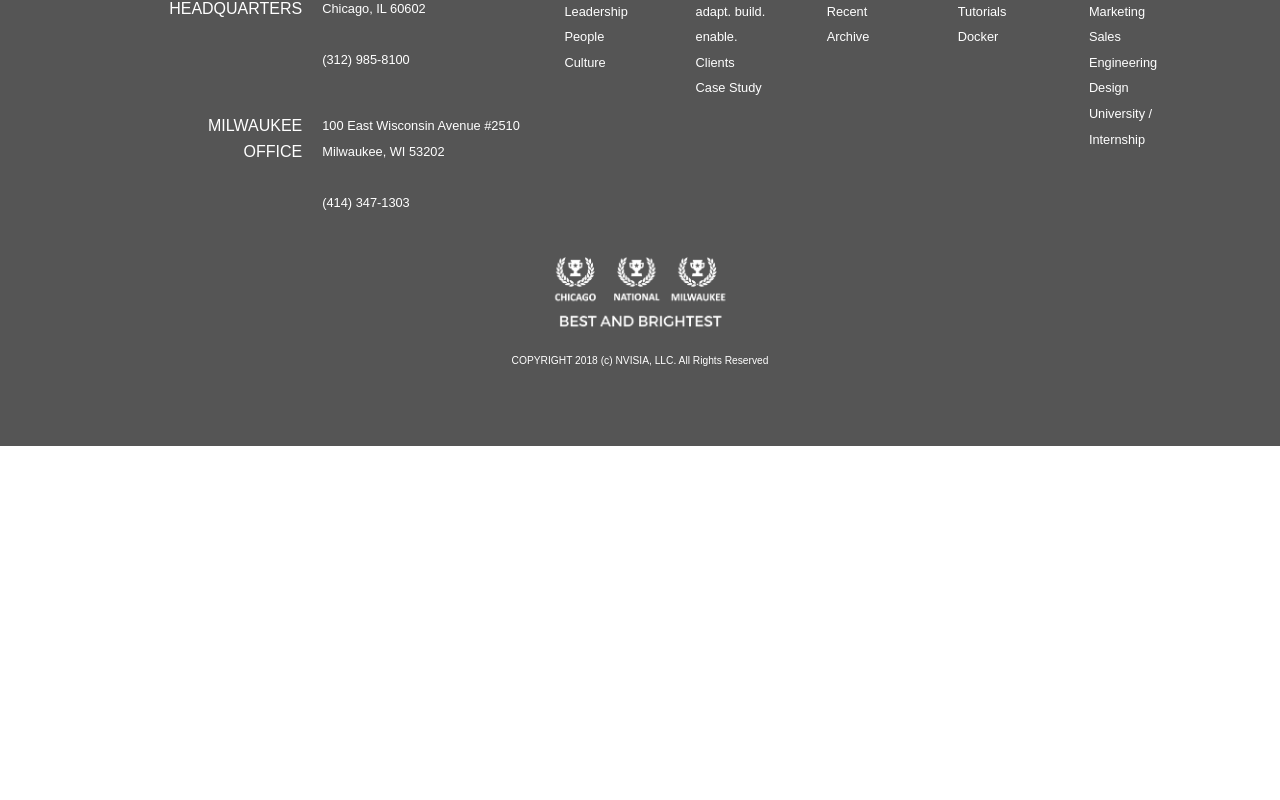
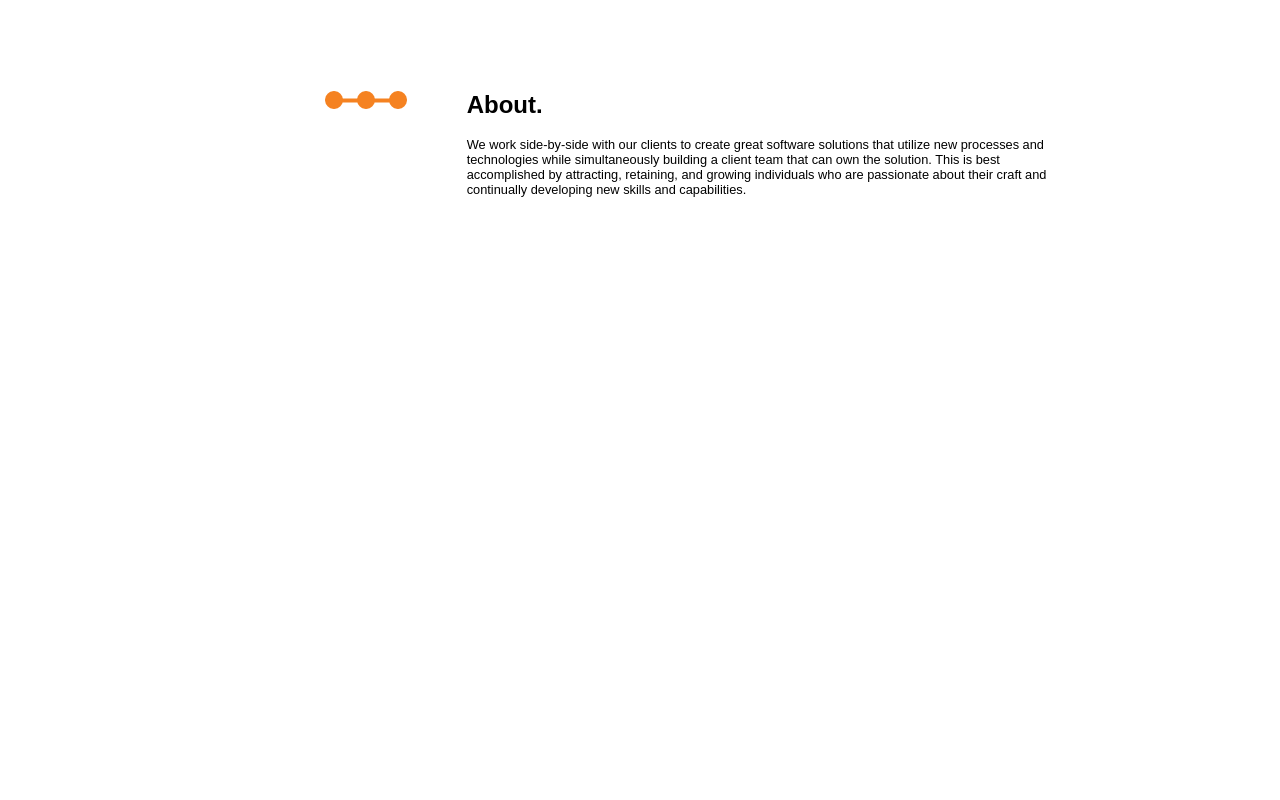
Before and after one commit to withoutwax/NVISIA, a React (Create React App) app in the folder nvisia/nvisia-react/: page /about in a window 1280 px wide. Shown: the part 1500-2300 px from the top of the page. Before the commit the page ends 1946 px from the top, so only its background shows below. Built offline with nearby package versions, Linux system fonts and the light colour scheme.

Commit message:
Implemented React-Player for external video link

```diff
--- a/nvisia/nvisia-react/package.json
+++ b/nvisia/nvisia-react/package.json
@@ -5,6 +5,7 @@
   "dependencies": {
     "react": "^16.3.2",
     "react-dom": "^16.3.2",
+    "react-player": "^1.5.0",
     "react-router": "^4.2.0",
     "react-router-dom": "^4.2.2",
     "react-scripts": "1.1.4"
--- a/nvisia/nvisia-react/src/content/About.css
+++ b/nvisia/nvisia-react/src/content/About.css
@@ -21,3 +21,20 @@
 
   /* background-color: red; */
 }
+
+.about-section-02-container {
+  display: grid;
+  grid-template-columns: 1fr 2fr;
+  grid-column-gap: 60px;
+}
+.about-section-02-container > img {
+  justify-self: flex-end;
+}
+.about-section-02-banner-text {
+
+}
+
+.about-vimeo-01-container {
+  display: flex;
+  justify-content: center;
+}
--- a/nvisia/nvisia-react/src/content/About.js
+++ b/nvisia/nvisia-react/src/content/About.js
@@ -1,5 +1,10 @@
 import React, { Component } from 'react';
+import ReactPlayer from 'react-player';
 import './About.css';
+
+import connectOrange from '../assets/connect-orange.png';
+import connectWhite from '../assets/connect-white.png';
+import connectBlack from '../assets/connect-black.png';
 
 import headerBanner02 from '../assets/header-banner/Header-Banner-02.jpg';
 import aboutBanner01 from '../assets/about/about-banner-01.png';
@@ -29,6 +34,24 @@ class About extends Component {
             </h3>
           </article>
         </section>
+
+        <section className="about-section-02-container padding-top-200 padding-bottom-200">
+          <img src={connectOrange} />
+          <article className="about-section-02-banner-text padding-right-200">
+            <h2>
+              About.
+            </h2>
+            <br/>
+            <p>
+              We work side-by-side with our clients to create great software solutions that utilize new processes and technologies while simultaneously building a client team that can own the solution. This is best accomplished by attracting, retaining, and growing individuals who are passionate about their craft and continually developing new skills and capabilities.
+            </p>
+          </article>
+        </section>
+
+        {/* Video */}
+        <section className="about-vimeo-01-container margin-bottom-100">
+          <ReactPlayer className="about-vimeo-01" url="https://vimeo.com/erichinesphotography/cityscapechicago" width="90%" height="700px" playing loop />
+        </section>
       </div>
     );
   }
```
Also changed, not shown: 1 other file (tests, documents, lock files or other folders).
